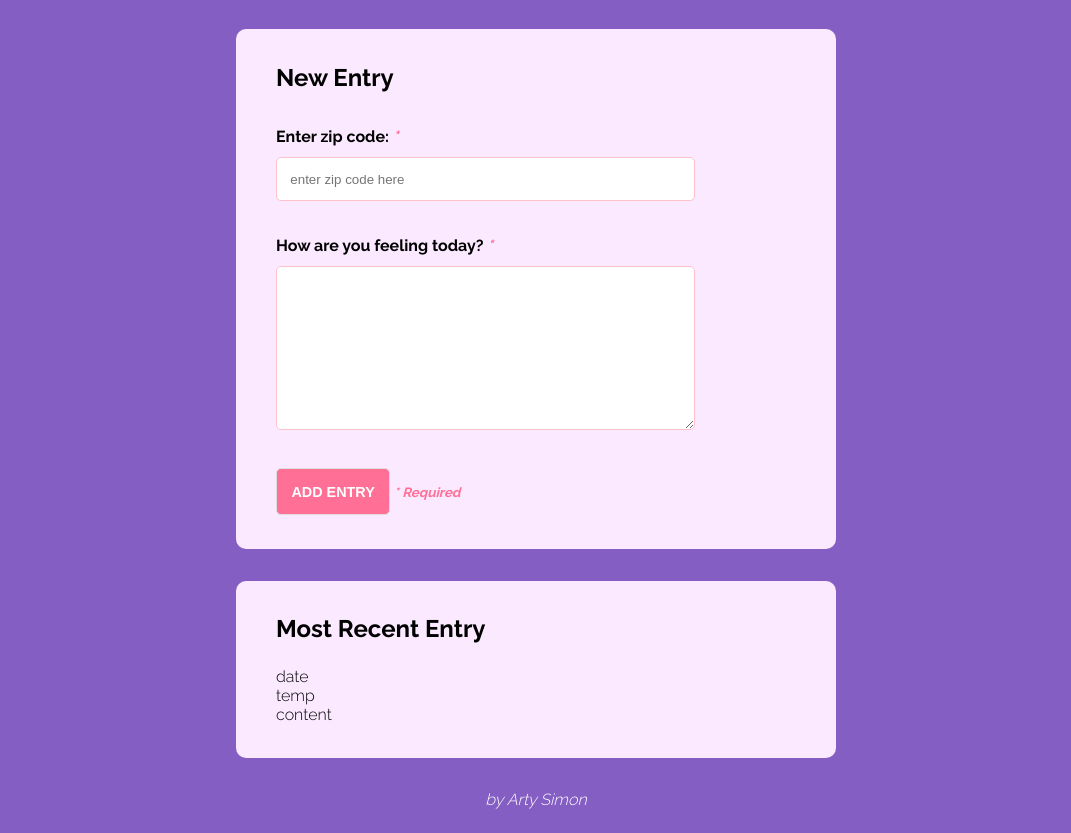
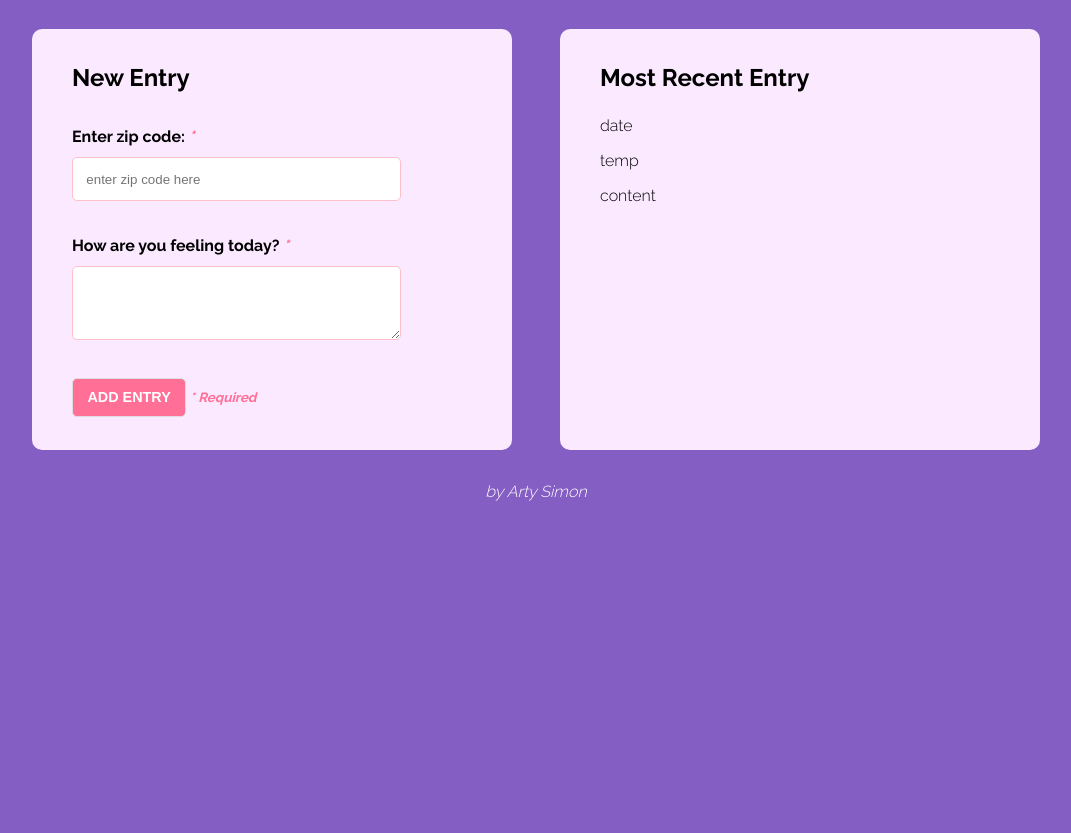
Before and after one commit to artimys/udacity-weather-journal-app, a website: page website/index.html in a window 1280 px wide. Shown: the part 115-948 px from the top of the page, without its empty margins (104-1175 px from the left). After the commit the page ends 800 px from the top, so only its background shows below. Drawn offline with Linux system fonts and the light colour scheme; no server answers.

Commit message:
Add desktop design and change zip input to text

```diff
--- a/website/app.js
+++ b/website/app.js
@@ -16,6 +16,7 @@ let newDate = d.getMonth()+'.'+ d.getDate()+'.'+ d.getFullYear();
  * @param {event} event - click event from button
  */
 const addEntry = event => {
+
     if (isEntryFormValid()) {
         // Get user zip code
         const userZip = document.querySelector("#zip").value;
--- a/website/index.html
+++ b/website/index.html
@@ -18,13 +18,13 @@
 
             <div class="form-group">
                 <label for="zip">Enter zip code:</label> <span class="required">*</span>
-                <input type="number" id="zip" placeholder="enter zip code here" minlength="5" maxlength="5" pattern="^[0-9]{5}$" required>
+                <input type="text" id="zip" placeholder="enter zip code here" required>
                 <p class="field-error"></p>
             </div>
 
             <div class="form-group">
                 <label for="feelings">How are you feeling today?</label> <span class="required">*</span>
-                <textarea id="feelings" rows="9" required></textarea>
+                <textarea id="feelings" rows="3" required></textarea>
                 <p class="field-error"></p>
             </div>
 
--- a/website/style.css
+++ b/website/style.css
@@ -28,7 +28,6 @@ header h1 {
 
 main {
     width: 100%;
-    max-width: 600px;
 }
 
 section {
@@ -72,7 +71,7 @@ section h2 {
     font-weight: 700;
 }
 
-.form-group input[type=number],
+.form-group input[type=text],
 .form-group textarea {
     display: block;
     width: 75%;
@@ -81,21 +80,9 @@ section h2 {
     border-radius: 5px;
 }
 
-/* Firefox - remove controls from number input field */
-.form-group input[type=number] {
-    -moz-appearance: textfield;
-}
-
-/* Chrome, Safari, Edge, Opera remove controls from number input field */
-.form-group input[type=number]::-webkit-outer-spin-button,
-.form-group input[type=number]::-webkit-inner-spin-button {
-    -webkit-appearance: none;
-    margin: 0;
-}
-
 .form-group button {
     margin: 1em 0 0;
-    padding: 1em;
+    padding: 0.7em 1em;
     border: 1px solid #ddd;
     border-radius: 5px;
     background-color: var(--button-background);
@@ -110,7 +97,24 @@ section h2 {
     background-color: var(--button-background-hover);
 }
 
+#entryHolder > div {
+    margin-bottom: 1em;
+}
+
 footer {
     font-style: italic;
     color: #fff;
 }
+
+@media screen and (min-width: 700px) {
+    main {
+        display: flex;
+        gap: 3em;
+        justify-content: center;
+    }
+
+    main > section {
+        width: 100%;
+        max-width: 400px;
+    }
+}
```
